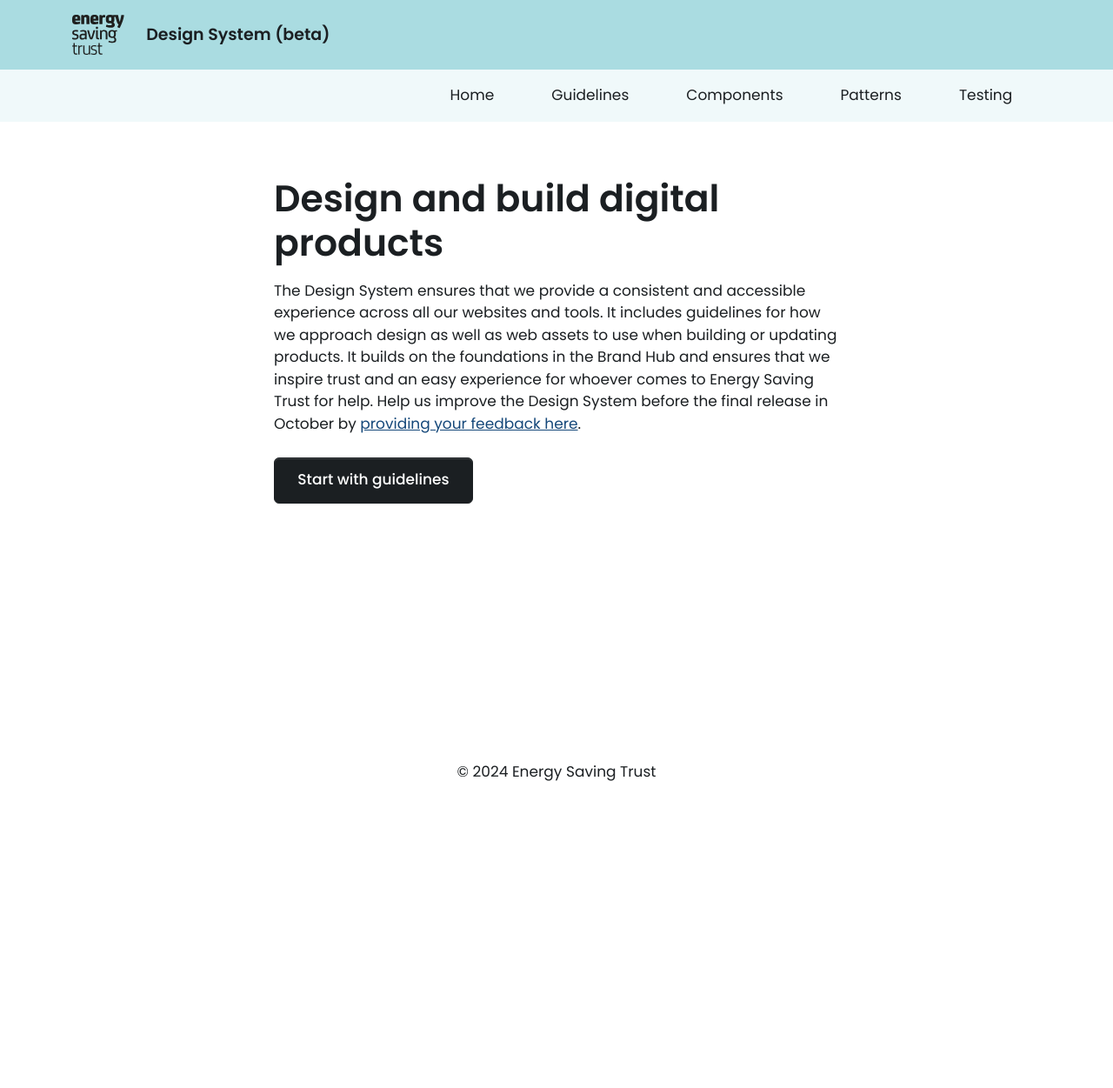
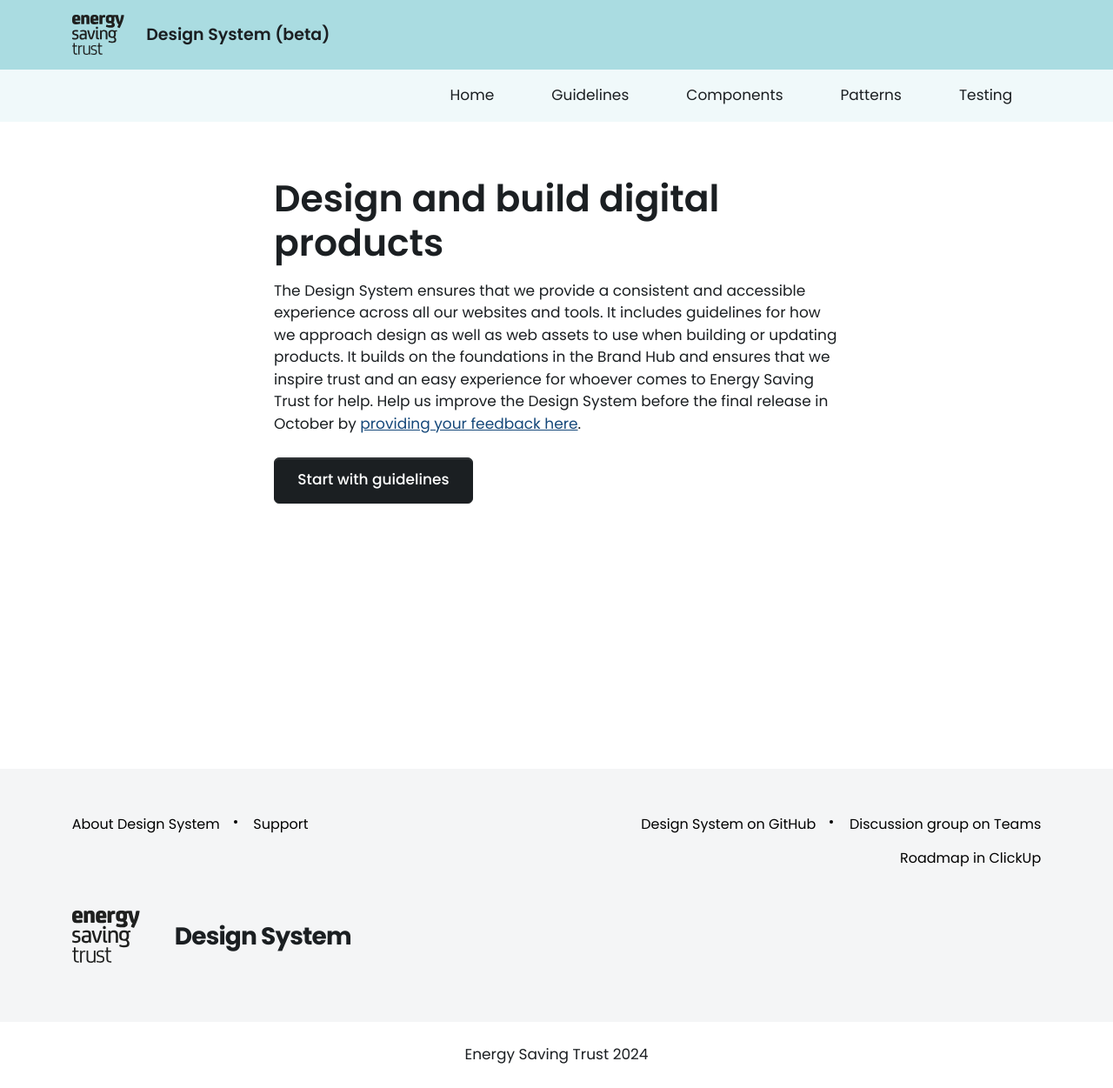
Before and after one commit to Energy-Saving-Trust/Design-System, a Jekyll site: the page built from index.html, in a window 1280 px wide. Shown: the whole page at 87% size. Built offline with Jekyll 4.4.1, drawn with Linux system fonts in a browser that asks for light colours; nearby versions of some CDN libraries; before the commit the page ends 960 px from its top, so only the background shows below that.

Commit message:
I just realised we already have a product footer that we are using in a couple of products. I've brought it in and replaced the one that Pip had started working on.

```diff
--- a/_includes/ds-site-footer.html
+++ b/_includes/ds-site-footer.html
@@ -1,7 +1,34 @@
-<div class="container">
-  <footer class="py-3 my-4">
-    <p class="text-center text-body-secondary">© 2024 Energy Saving Trust</p>
-  </footer>
-</div>
+<footer class="est-footer mt-5">
+  <div class="est-footer-island">
+    <div class="container">
+      <div class="est-footer-links-container">
+        <div class="left">
+          <ul>
+            <li class="est-footer-link"><a href="https://github.com/Energy-Saving-Trust/Design-System">About Design System</a></li>
+            <li class="est-footer-link"><a href="https://teams.microsoft.com/l/team/19%3AaBC6EP3WU7wfzx6Y2HMmzqDbaXGZ-9cva_Dxax670dU1%40thread.tacv2/conversations?groupId=5df89e7b-dac3-4e6b-887f-9989f5719e3d&tenantId=3c384161-3b62-4d05-9486-5295b766e36c">Support</a></li>
+          </ul>
+        </div>
+        <div class="right">
+          <ul>
+            <li class="est-footer-link"><a href="https://github.com/Energy-Saving-Trust/Design-System">Design System on GitHub</a></li>
+            <li class="est-footer-link"><a href="https://teams.microsoft.com/l/team/19%3AaBC6EP3WU7wfzx6Y2HMmzqDbaXGZ-9cva_Dxax670dU1%40thread.tacv2/conversations?groupId=5df89e7b-dac3-4e6b-887f-9989f5719e3d&tenantId=3c384161-3b62-4d05-9486-5295b766e36c">Discussion group on Teams</a></li>
+          </ul>
+          <ul>
+            <li class="est-footer-link"><a href="https://app.clickup.com/20604774/v/l/kmtv6-97632">Roadmap in ClickUp</a></li>
+          </ul>
+        </div>
+      </div>
+      <div class="est-footer-brand">
+        <a href="/" class="est-logo">
+          <img src="/assets/images/logo-est.svg" alt="Energy Saving Trust logo">
+        </a>
+        <div class="est-programme">
+          <p class="est-programme-name">Design System</p>
+        </div>
+      </div>
+    </div>
+  </div>
+  <p class="copyright">Energy Saving Trust {{ site.time | date: '%Y' }}</p>
+</footer>
 
 {% include footer-scripts.html %}
--- /dev/null
+++ b/_sass/est/footer-est-products.scss
@@ -0,0 +1,143 @@
+//
+// EST Footer for Digital Tools.
+//
+
+
+.est-footer {
+  // margin-top: ($spacer * 4);
+
+  .copyright {
+      text-align: center;
+      margin: 1.5em 0;
+      font-weight: 400;
+  }
+
+  .est-footer-island {
+      padding: 3em 0 4em 0;
+      background-color: $gray-50;
+
+      .est-footer-links-container {
+          display: flex;
+          justify-content: flex-start;
+          column-gap: 60px;
+
+          @include media-breakpoint-up(lg) {
+              justify-content: space-between;
+          }
+
+          .left, .right {
+              @include media-breakpoint-up(lg) {
+                  ul {
+                      text-align: left;
+                  }
+              }
+          }
+
+          .right {
+              @include media-breakpoint-up(lg) {
+                  text-align: right;
+
+                  ul {
+                      text-align: right;
+                  }
+              }
+          }
+
+          ul {
+              margin: 0;
+              padding: 0;
+              list-style-type: none;
+
+              @include media-breakpoint-up(lg) {
+                  margin: 0 0 0.8em 0;
+              }
+
+              li.est-footer-link {
+                  display: block;
+                  margin-bottom: 0.35em;
+                  padding: 0;
+
+                  &::before {
+                    content: "";
+                    width: 0;
+                    height: 0;
+                  }
+
+                  &:last-child {
+                    padding-right: 0;
+                  }
+
+                  @include media-breakpoint-up(lg) {
+                      display: inline-block;
+                      padding-right: 2em;
+                      margin-bottom: 0;
+                  }
+
+                  @include media-breakpoint-up(lg) {
+                      &:not(:last-child)::after {
+                          content: "";
+                          height: 4px;
+                          width: 4px;
+                          border-radius: 50%;
+                          position: absolute;
+                          background-color: $black;
+                          margin-left: calc(1em - 1px);
+                          margin-top: calc(0.5em);
+                      }
+                  }
+
+                  a {
+                    font-size: $small-font-size;
+                      &:link, &:visited {
+                          color: $black;
+                          text-decoration: none;
+                      }
+
+                      &:hover, &:active {
+                          color: $black;
+                          text-decoration: underline;
+                      }
+                  }
+              }
+          }
+      }
+
+      .est-footer-brand {
+          margin-top: 2em;
+          display: flex;
+          column-gap: 40px;
+
+          .est-logo, .est-partner-logo {
+              text-decoration: none;
+          }
+
+          .est-logo {
+
+              svg {
+                  color: $black;
+                  width: auto;
+                  height: 65px;
+              }
+          }
+
+          .est-partner-logo {
+
+              img {
+                  width: auto;
+                  height: 65px;
+              }
+          }
+
+          .est-programme {
+              align-self: center;
+
+              .est-programme-name {
+                  font-size: 28px;
+                  letter-spacing: -0.05rem;
+                  font-weight: 700;
+                  margin-bottom: 0;
+              }
+          }
+      }
+  }
+}
--- a/_sass/site.scss
+++ b/_sass/site.scss
@@ -103,6 +103,7 @@
 @import "est/focus-states";
 @import "est/search";
 @import "est/footer";
+@import "est/footer-est-products";
 @import "est/switch";
 @import "est/hero";
 @import "est/filter";
```
Also changed, not shown: patterns/footer.md (+47 -2 lines).
